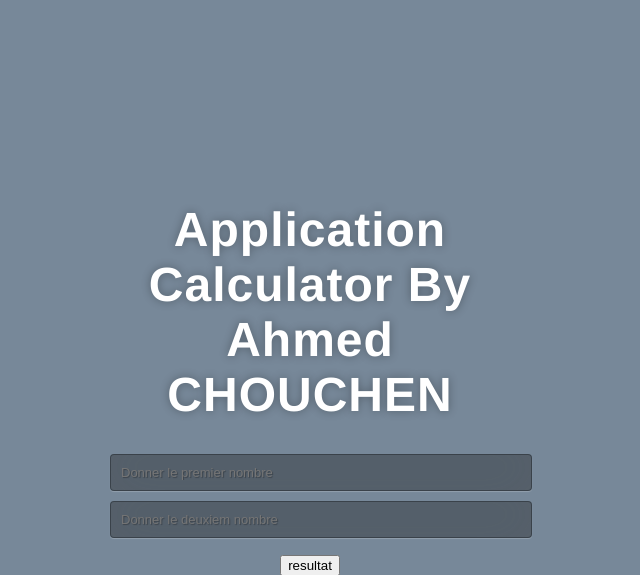
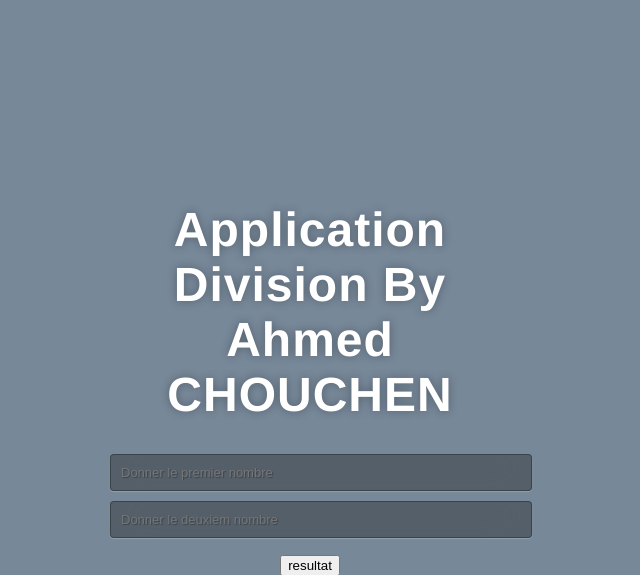
Before and after one commit to ahmedchouchen/python-division-2-nbr, a Flask app: page / in a window 1280 px wide. Shown: the top 575 px of the page, without its empty margins (316-956 px from the left). Run offline with Flask 3, Linux system fonts and the light colour scheme.

Commit message:
Update index.html

```diff
--- a/templates/index.html
+++ b/templates/index.html
@@ -2,7 +2,7 @@
 <html >
 <head>
   <meta charset="UTF-8">
-  <title>Deployment Tutorial by Ahmed CHOUCHEN 1</title>
+  <title>Division de 2 Nbrs @ Ahmed CHOUCHEN </title>
   <link href='https://fonts.googleapis.com/css?family=Pacifico' rel='stylesheet' type='text/css'>
 <link href='https://fonts.googleapis.com/css?family=Arimo' rel='stylesheet' type='text/css'>
 <link href='https://fonts.googleapis.com/css?family=Hind:300' rel='stylesheet' type='text/css'>
@@ -13,7 +13,7 @@
 
 <body style="background: rgb(119, 136, 153);">
  <div class="login">
-	<h1>Application  Calculator By Ahmed CHOUCHEN</h1>
+	<h1>Application  Division By Ahmed CHOUCHEN</h1>
 
      <!-- Main Input For Receiving Query to our ML -->
 
```
